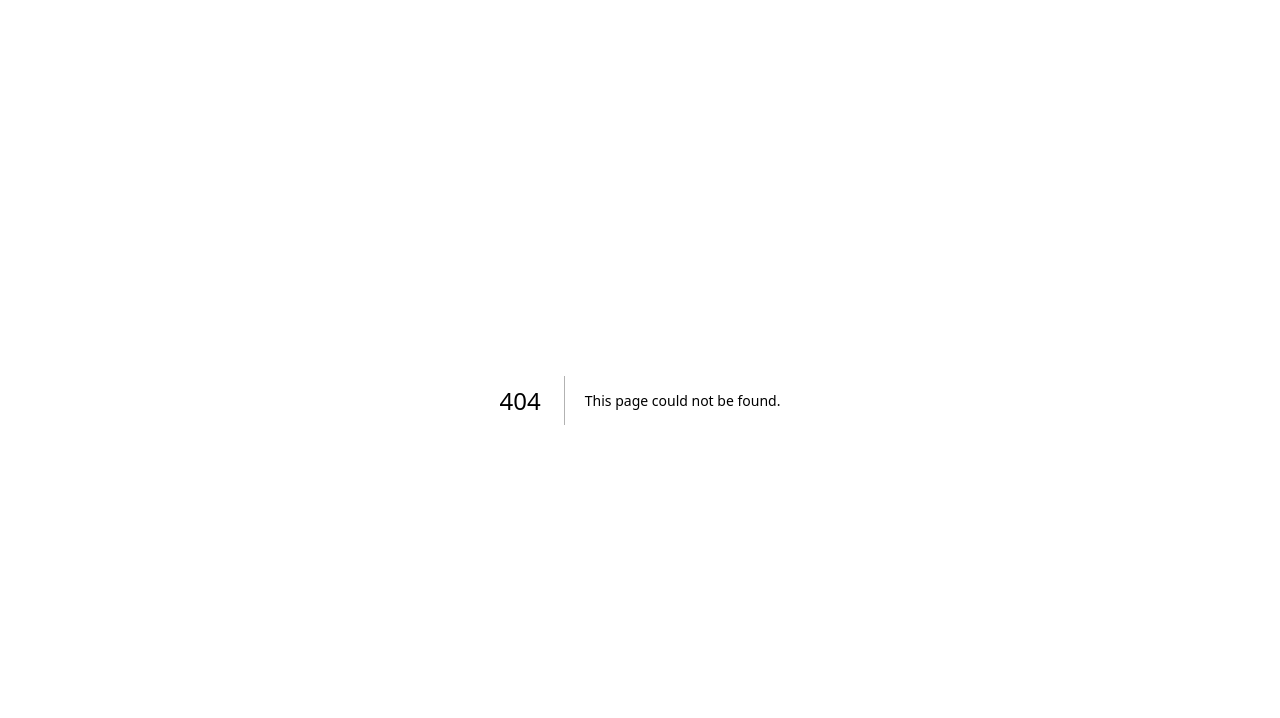
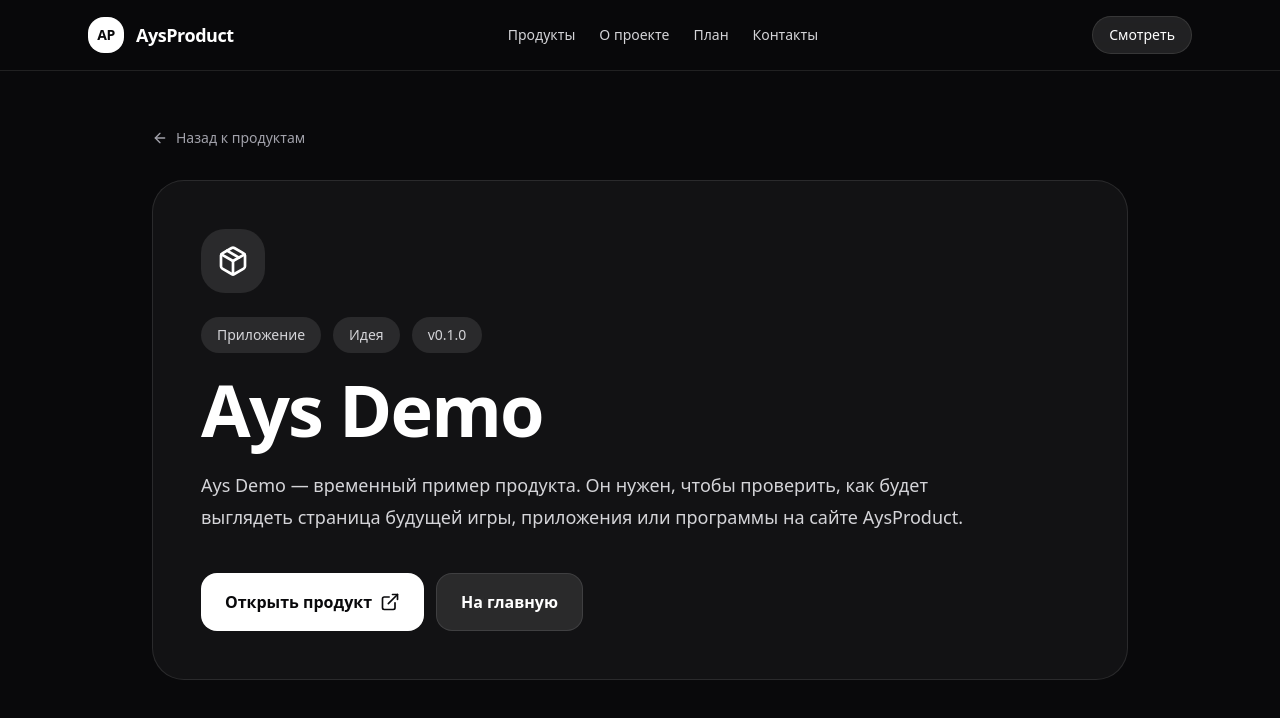
Before and after one commit to vqskyl7/aysproduct, a Next.js app: page /products/ays-demo in a window 1280 px wide. Before the commit this address had no page. Shown: the top 718 px of the page. Built offline with nearby package versions, Linux system fonts and the light colour scheme.

Commit message:
Add product detail pages

```diff
--- /dev/null
+++ b/app/products/[slug]/page.tsx
@@ -0,0 +1,101 @@
+import { Header } from "@/components/Header";
+import { products } from "@/data/products";
+import { ArrowLeft, ExternalLink, Package } from "lucide-react";
+import Link from "next/link";
+import { notFound } from "next/navigation";
+
+type ProductPageProps = {
+  params: {
+    slug: string;
+  };
+};
+
+export function generateStaticParams() {
+  return products.map((product) => ({
+    slug: product.slug,
+  }));
+}
+
+export function generateMetadata({ params }: ProductPageProps) {
+  const product = products.find((item) => item.slug === params.slug);
+
+  if (!product) {
+    return {
+      title: "Продукт не найден | AysProduct",
+    };
+  }
+
+  return {
+    title: `${product.title} | AysProduct`,
+    description: product.description,
+  };
+}
+
+export default function ProductPage({ params }: ProductPageProps) {
+  const product = products.find((item) => item.slug === params.slug);
+
+  if (!product) {
+    notFound();
+  }
+
+  return (
+    <main className="min-h-screen bg-zinc-950 text-white">
+      <Header />
+
+      <section className="mx-auto max-w-5xl px-6 pb-20 pt-32">
+        <Link
+          href="/products"
+          className="mb-8 inline-flex items-center gap-2 text-sm text-zinc-400 transition hover:text-white"
+        >
+          <ArrowLeft className="h-4 w-4" />
+          Назад к продуктам
+        </Link>
+
+        <div className="rounded-[2rem] border border-white/10 bg-white/[0.04] p-8 md:p-12">
+          <div className="mb-6 flex h-16 w-16 items-center justify-center rounded-3xl bg-white/10">
+            <Package className="h-8 w-8 text-white" />
+          </div>
+
+          <div className="mb-5 flex flex-wrap gap-3">
+            <span className="rounded-full bg-white/10 px-4 py-2 text-sm text-zinc-300">
+              {product.type}
+            </span>
+            <span className="rounded-full bg-white/10 px-4 py-2 text-sm text-zinc-300">
+              {product.status}
+            </span>
+            {product.version && (
+              <span className="rounded-full bg-white/10 px-4 py-2 text-sm text-zinc-300">
+                v{product.version}
+              </span>
+            )}
+          </div>
+
+          <h1 className="text-5xl font-black tracking-tight md:text-7xl">
+            {product.title}
+          </h1>
+
+          <p className="mt-6 max-w-3xl text-lg leading-8 text-zinc-300">
+            {product.longDescription}
+          </p>
+
+          <div className="mt-10 flex flex-col gap-3 sm:flex-row">
+            <a
+              href={product.link ?? "#"}
+              className="inline-flex items-center justify-center gap-2 rounded-2xl bg-white px-6 py-4 font-semibold text-zinc-950 transition hover:bg-zinc-200"
+            >
+              Открыть продукт
+              <ExternalLink className="h-5 w-5" />
+            </a>
+
+            <Link
+              href="/"
+              className="inline-flex items-center justify-center rounded-2xl border border-white/10 bg-white/10 px-6 py-4 font-semibold text-white transition hover:bg-white/15"
+            >
+              На главную
+            </Link>
+          </div>
+        </div>
+      </section>
+    </main>
+  );
+}
--- a/app/products/page.tsx
+++ b/app/products/page.tsx
@@ -31,10 +31,10 @@ export default function ProductsPage() {
                   <h2 className="mt-2 text-xl font-semibold">{product.title}</h2>
                   <p className="mt-3 text-zinc-400">{product.description}</p>
                   <a
-                    href={product.link ?? "#"}
+                    href={`/products/${product.slug}`}
                     className="mt-6 inline-flex items-center gap-2 rounded-2xl bg-white px-4 py-3 text-sm font-semibold text-zinc-950"
                   >
-                    Открыть <ExternalLink className="h-4 w-4" />
+                    Подробнее <ExternalLink className="h-4 w-4" />
                   </a>
                 </article>
               ))}
--- a/data/products.ts
+++ b/data/products.ts
@@ -1,26 +1,27 @@
 export type Product = {
   id: string;
+  slug: string;
   title: string;
   type: "Игра" | "Приложение" | "Программа";
-  status: "Идея" | "В разработке" | "Beta" | "Готово" | "Скоро";
+  status: "Идея" | "В разработке" | "Beta" | "Готово";
   description: string;
+  longDescription: string;
+  version?: string;
   link?: string;
 };
 
-// Сейчас продуктов нет. Когда появится первый проект, добавь его сюда.
-export const products: Product[] = [];
-
-export const futureCategories = [
+export const products: Product[] = [
   {
-    title: "Игры",
-    description: "Будущие игровые проекты, демо-версии, релизы и обновления.",
-  },
-  {
-    title: "Приложения",
-    description: "Мобильные и веб-приложения для задач, идей и повседневного использования.",
-  },
-  {
-    title: "Программы",
-    description: "Утилиты, инструменты и программы для компьютера.",
+    id: "ays-demo",
+    slug: "ays-demo",
+    title: "Ays Demo",
+    type: "Приложение",
+    status: "Идея",
+    description:
+      "Тестовый продукт для проверки страниц AysProduct. Позже его можно удалить.",
+    longDescription:
+      "Ays Demo — временный пример продукта. Он нужен, чтобы проверить, как будет выглядеть страница будущей игры, приложения или программы на сайте AysProduct.",
+    version: "0.1.0",
+    link: "#",
   },
 ];
```
